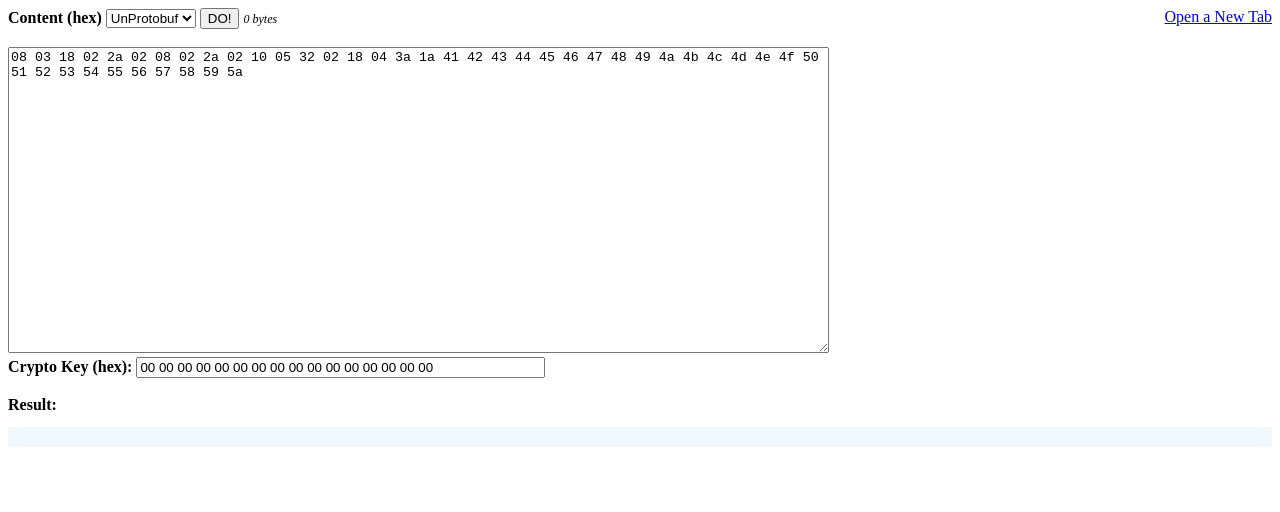
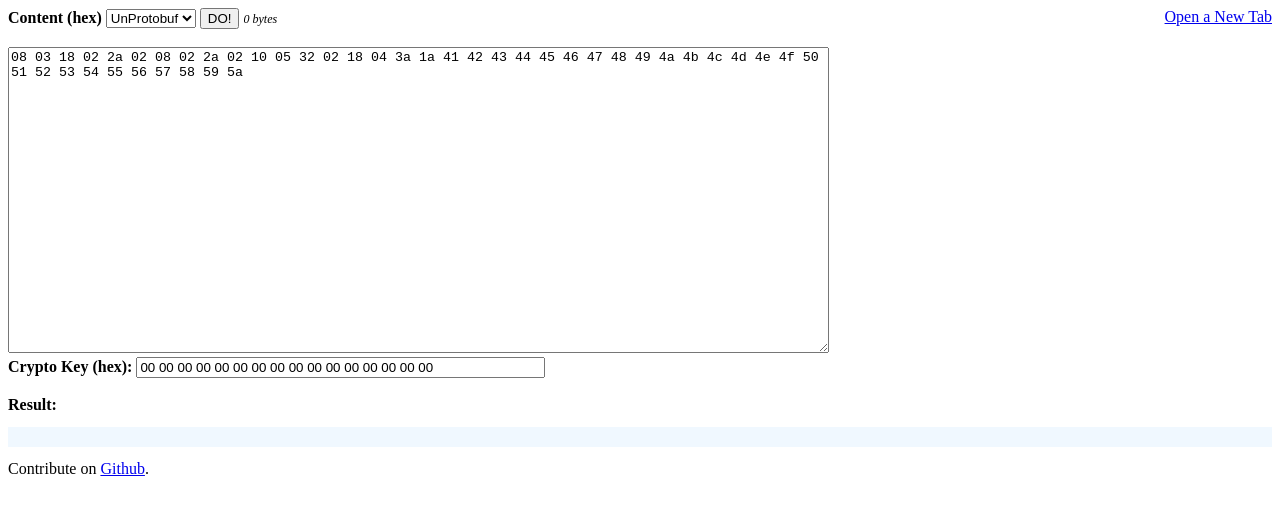
Before and after one commit to takayama-lily/unpack-tools, a plain HTML site: page index.html in a window 1280 px wide. Drawn offline with Linux system fonts and the light colour scheme.

Commit message:
add Readme.md

```diff
--- a/index.html
+++ b/index.html
@@ -30,6 +30,8 @@
 	<pre id="result" style="background-color: aliceblue; padding: 10px; white-space: pre-wrap;"></pre>
 </div>
 
+Contribute on <a target="_blank" href="https://github.com/takayama-lily/unpack-tools">Github</a>.
+
 <script src="buffer@6.0.3.js"></script>
 <script src="protobuf.min.js"></script>
 <script src="app.js"></script>
```
Also changed, not shown: 1 other file.
